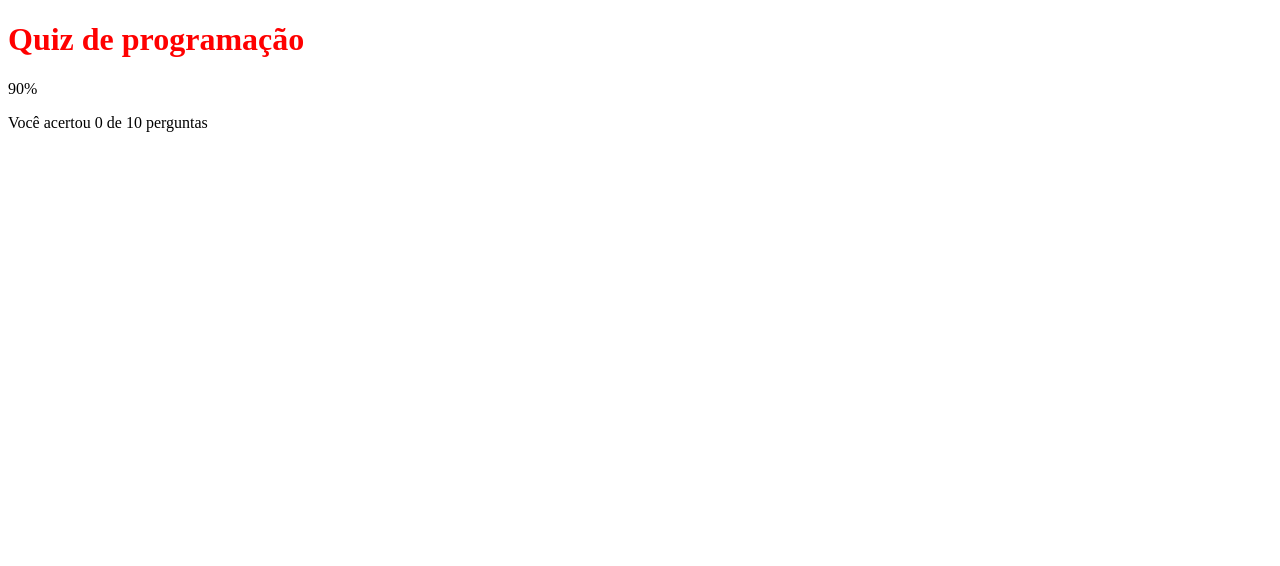
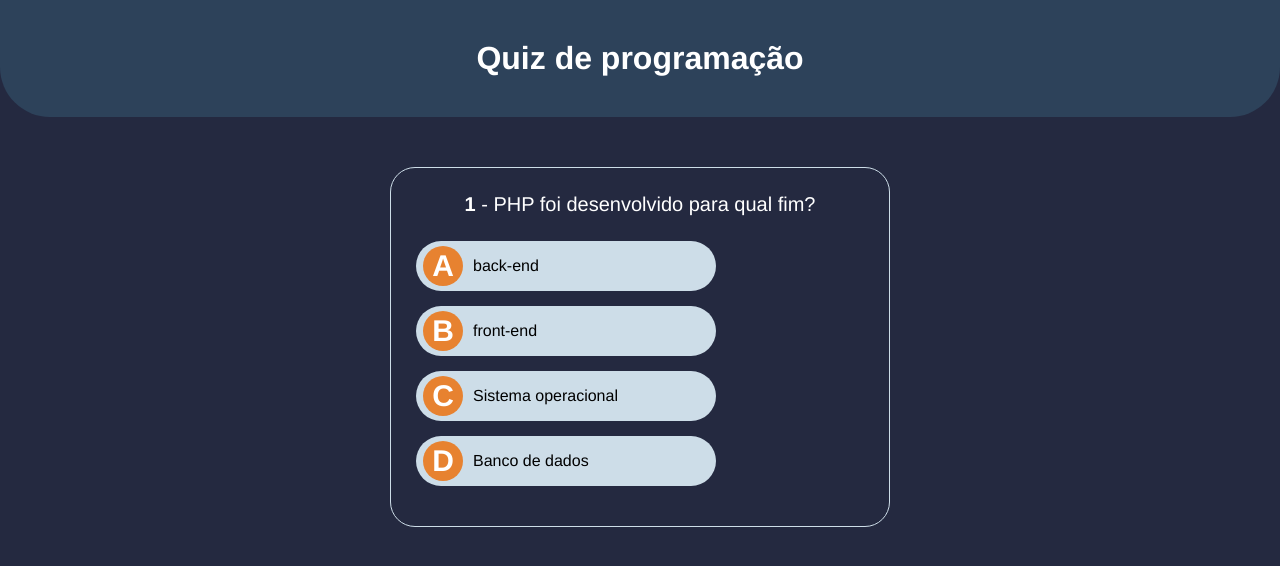
Before and after one commit to lcadriano20/Quizz-com-JS, a plain HTML site: page index.html in a window 1280 px wide. Drawn offline with Linux system fonts and the light colour scheme.

Commit message:
Adicionado

```diff
--- a/css/styles.css
+++ b/css/styles.css
@@ -1,3 +1,147 @@
-h1 {
-    color: red;
+/* GERAL */
+
+* {
+    margin: 0;
+    padding: 0;
+    box-sizing: border-box;
+    font-family: Helvetica;
 }
+
+body {
+    background-color: #242940;
+    color: #FFF;
+}
+.hide {
+    display: none !important;
+}
+#main-title {
+    padding: 40px 0;
+    text-align: center;
+    background-color: #2D425A;
+    border-bottom-left-radius: 50px;
+    border-bottom-right-radius: 50px;
+}
+
+/* SCORE CONTAINER */
+#score-container {
+    background-color: #CDDDE8;
+    color: #000;
+    text-align: center;
+    width: 300px;
+    margin: 50px auto;
+    padding: 25px;
+    border-radius: 20px;
+}
+#score-container p {
+    font-size: 14px;
+    margin: 20px 0;
+}
+#score-container #display-score {
+    font-size: 32px;
+    font-weight: bold;
+}
+#correct-answers {
+    font-weight: bold;
+    color: #40B576;
+}
+#question-qty {
+    font-weight: bold;
+}
+#restart {
+    background-color: #E78230;
+    color: #FFF;
+    font-weight: bold;
+    height: 50px;
+    border-radius: 25px;
+    border: 2px solid transparent;
+    width: 180px;
+    text-transform: uppercase;
+    margin-top: 20px;
+    cursor: pointer;
+    transition: .5s;
+}
+#restart:hover {
+    background-color: transparent;
+    border-color: #E78230;
+    color: #E78230;
+}
+
+/* QUIZZ CONTAINER */
+
+#quizz-container {
+    width: 500px;
+    margin: 50px auto;
+    border: 1px solid #CDDDE8;
+    padding: 25px;
+    border-radius: 25px;
+}
+#question {
+    text-align: center;
+    margin-bottom: 25px;
+    font-size: 20px;
+}
+#question-number {
+    font-weight: bold;
+}
+#answers-box button {
+    display: flex;
+    align-items: center;
+    margin: 15px 0;
+    width: 300px;
+    height: 50px;
+    border-radius: 25px;
+    background-color: #CDDDE8;
+    border: 2px solid transparent;
+    text-align: left;
+    padding-left: 5px;
+    color: #000;
+    cursor: pointer;
+    transition: .5s;
+}
+#answers-box button:hover {
+    background-color: #E78230;
+    color: #FFF;
+}
+#answers-box .btn-letter {
+    font-size: 30px;
+    font-weight: bold;
+    background-color: #E78230;
+    color: #FFF;
+    border-radius: 50%;
+    line-height: 40px;
+    text-align: center;
+    text-transform: uppercase;
+    flex: 1 1 0;
+    max-width: 40px;
+}
+.question-answer {
+    flex: 1 1 0;
+    margin-left: 10px;
+    font-size: 16px;
+
+}
+#quizz-container .wrong-answer,
+#quizz-container .wrong-answer .btn-letter {
+    background-color: #E62210;
+    color: #FFF;
+}
+#quizz-container .correct-answer,
+#quizz-container .correct-answer .btn-letter {
+    background-color: #40B576;
+    color: #FFF;
+}
+
+/* RESPONSIVO */
+@media (max-width: 450px) {
+    #quizz-container {
+        border: none;
+        width: 100%;
+    }
+    #answers-box button {
+        width: 100%;
+    }
+
+    #score-container {
+        width: 90%;
+    }
+}
--- a/index.html
+++ b/index.html
@@ -7,13 +7,56 @@
     <title>Quizz Programação</title>
     <link rel="stylesheet" href="css/styles.css">
     <script src="js/script.js" defer></script>
+
 </head>
 <body>
     <h1 id="main-title">Quiz de programação</h1>
-    <div id="score-container">
+
+    <!--SCORE BOARD-->
+
+    <div id="score-container" class="hide">
+        <h2>Parabéns</h2>
         <p id="display-score"><span>90</span>%</p>
-        <p>Você acertou 0 de 10 perguntas</p>
+        <p>Você acertou <span id="correct-answers">0</span> de  <span id="questions-qty">10</span> perguntas </p>
+        <button id="restart">Refazer quizz!</button>
     </div>
+
+    <!--QUIZZ CONTAINER-->
+
+    <div id="quizz-container">
+        <p id="question">
+            <span id="question-number">1</span> - <span id="question-text">Teste</span>
+        </p>
+        <div id="answers-box">
+
+            <button>
+                <span class="btn-letter">a</span>
+                <span class="question-answer">m</span>
+            </button>
+
+            <button>
+                <span class="btn-letter">b</span>
+                <span class="question-answer">m</span>
+            </button>
+
+            <button>
+                <span class="btn-letter">c</span>
+                <span class="question-answer">m</span>
+            </button>
+
+            <button>
+                <span class="btn-letter">d</span>
+                <span class="question-answer">m</span>
+            </button>
+
+        </div>
+    </div>
+
+    <!--TEMPLATE RESPOSTA-->
+    <button class="answer-template hide">
+        <span class="btn-letter">d</span>
+        <span class="question-answer">m</span>
+    </button>
 
 </body>
 </html>
--- a/js/script.js
+++ b/js/script.js
@@ -0,0 +1,313 @@
+// Declaração de VAR
+
+const question = document.querySelector("#question")
+const answersBox = document.querySelector("#answers-box")
+const quizzContainer = document.querySelector("#quizz-container")
+const scoreContainer = document.querySelector('#score-container')
+const letters = ["a","b","c","d"]
+
+let points = 0;
+let actualQuestion = 0;
+
+// Perguntas
+const questions = [
+  {
+    question: "PHP foi desenvolvido para qual fim?",
+    answers: [
+      {
+        answer: "back-end",
+        correct: true
+      },
+      {
+        answer: "front-end",
+        correct: false
+      },
+      {
+        answer: "Sistema operacional",
+        correct: false
+      },
+      {
+        answer: "Banco de dados",
+        correct: false
+      }
+    ]
+  },
+  {
+    question: "Qual é a linguagem de programação mais popular?",
+    answers: [
+      {
+        answer: "JavaScript",
+        correct: true
+      },
+      {
+        answer: "Python",
+        correct: false
+      },
+      {
+        answer: "Java",
+        correct: false
+      },
+      {
+        answer: "C++",
+        correct: false
+      }
+    ]
+  },
+  {
+    question: "O que significa HTML?",
+    answers: [
+      {
+        answer: "HyperText Markup Language",
+        correct: true
+      },
+      {
+        answer: "Home Tool Markup Language",
+        correct: false
+      },
+      {
+        answer: "Hyperlinks and Text Markup Language",
+        correct: false
+      },
+      {
+        answer: "Hyper Transfer Markup Language",
+        correct: false
+      }
+    ]
+  },
+  {
+    question: "Qual é a sintaxe correta para declarar uma variável em JavaScript?",
+    answers: [
+      {
+        answer: "var myVar;",
+        correct: true
+      },
+      {
+        answer: "variable myVar;",
+        correct: false
+      },
+      {
+        answer: "myVar =;",
+        correct: false
+      },
+      {
+        answer: "myVar :=;",
+        correct: false
+      }
+    ]
+  },
+  {
+    question: "O que é um loop 'for'?",
+    answers: [
+      {
+        answer: "Uma estrutura de controle que permite repetir um bloco de código várias vezes.",
+        correct: true
+      },
+      {
+        answer: "Uma função nativa da linguagem JavaScript.",
+        correct: false
+      },
+      {
+        answer: "Um tipo de dado em JavaScript.",
+        correct: false
+      },
+      {
+        answer: "Um método para manipular strings em JavaScript.",
+        correct: false
+      }
+    ]
+  },
+  {
+    question: "Qual das opções a seguir NÃO é um tipo de dado em JavaScript?",
+    answers: [
+      {
+        answer: "int",
+        correct: true
+      },
+      {
+        answer: "string",
+        correct: false
+      },
+      {
+        answer: "boolean",
+        correct: false
+      },
+      {
+        answer: "array",
+        correct: false
+      }
+    ]
+  },
+  {
+    question: "O que é uma API?",
+    answers: [
+      {
+        answer: "Application Programming Interface, um conjunto de regras e protocolos que permite a comunicação entre sistemas.",
+        correct: true
+      },
+      {
+        answer: "Automated Programming Interface, uma técnica para automação de tarefas repetitivas em programação.",
+        correct: false
+      },
+      {
+        answer: "All-Purpose Interface, uma interface genérica para múltiplas funcionalidades em programação.",
+        correct: false
+      },
+      {
+        answer: "Application Process Integration, um processo para integração de aplicativos em programação.",
+        correct: false
+      }
+    ]
+  }
+]
+
+
+// Substituição do quizz para a primeira pergunta
+function init() {
+    // Criar a primeira pergunta
+    createQuestion(0)
+
+}
+// Cria uma pergunta
+function createQuestion(i) {
+
+    // Limpar a questão anterior
+    const oldButtons = answersBox.querySelectorAll("button")
+
+    oldButtons.forEach(function(btn) {
+        btn.remove()
+    })
+
+    // Alterar o texto da pergunta
+    const questionText = question.querySelector("#question-text")
+    const questionNumber = question.querySelector("#question-number")
+
+    questionText.textContent = questions[i].question
+    questionNumber.textContent = i+1
+
+    // Insere as alternativas
+    questions[i].answers.forEach(function(answer,i) {
+
+        // Cria o template do botão do Quizz
+        const answerTemplate = document.querySelector(".answer-template").cloneNode(true)
+
+        const letterBtn  = answerTemplate.querySelector(".btn-letter")
+
+        const answerText = answerTemplate.querySelector(".question-answer")
+
+        letterBtn.textContent = letters[i]
+        answerText.textContent = answer['answer']
+
+        // Se a alternativa é correta ou não
+        answerTemplate.setAttribute("correct-answer",answer["correct"])
+
+        // Remover hide e template class
+        answerTemplate.classList.remove("hide")
+        answerTemplate.classList.remove("answer-template")
+
+        // Inserir a alternativa na tela
+        answersBox.appendChild(answerTemplate)
+
+        //Inserir um evento de click no botão
+        answerTemplate.addEventListener('click', function() {
+          checkAnswer(this)
+        })
+    });
+
+    // Incrementar o número da questão
+    actualQuestion++;
+}
+
+// Verificando resposta do usuário
+function checkAnswer(btn) {
+
+
+    // Selecionar todos os botões em baixo da div answersBox
+    const buttons = answersBox.querySelectorAll("button");
+
+    // Verifica se a resposta está correta e adiciona classe nos botões
+    buttons.forEach(function(button) {
+      if(button.getAttribute("correct-answer") === "true") {
+
+        button.classList.add("correct-answer")
+
+        // Verifica se o usuário acertou a pergunta
+          if(btn === button) {
+            // incremento dos pontos
+            points++
+          }
+
+      } else {
+
+        button.classList.add("wrong-answer")
+      }
+    })
+
+    // Exibir próxima pergunta
+    nextQuestion()
+}
+// Exibe a próxima pergunta no quizz
+function nextQuestion() {
+    // Timer para usuário ver as respostas
+    setTimeout(function() {
+        // verifica se ainda há perguntas
+          if(actualQuestion >= questions.length) {
+              showSuccessMessage()
+              return;
+          }
+          createQuestion(actualQuestion)
+
+
+    },700 )
+}
+// Exibe a tela final
+function showSuccessMessage() {
+  hideOrShowQuizz();
+
+  // trocar dados da tela de sucesso
+
+  // calcular o score
+  const score = (points / questions.length *100).toFixed(2)
+
+  const displayScore = document.querySelector("#display-score span");
+
+  displayScore.textContent = score.toString()
+
+  // Alterar o número de perguntas corretas
+  const correctAnswer = document.querySelector("#correct-answers")
+
+  correctAnswer.textContent = points
+
+  // Alterar o total de perguntas
+  const totalQuestions = document.querySelector("#questions-qty")
+  totalQuestions.textContent = questions.length
+}
+
+// Mostra ou escode o score
+function hideOrShowQuizz() {
+  quizzContainer.classList.toggle("hide");
+  scoreContainer.classList.toggle("hide");
+}
+
+// Reiniciar Quizz
+
+const restartBtn = document.querySelector("#restart")
+
+restartBtn.addEventListener("click",function() {
+
+  // Zerar o jogo
+  actualQuestion = 0
+
+  // Zerar os pontos
+  points = 0
+
+
+  hideOrShowQuizz()
+
+  // Iniciar o jogo novamente
+  init()
+})
+
+
+
+// Inicialização do Quizz
+init()
```
